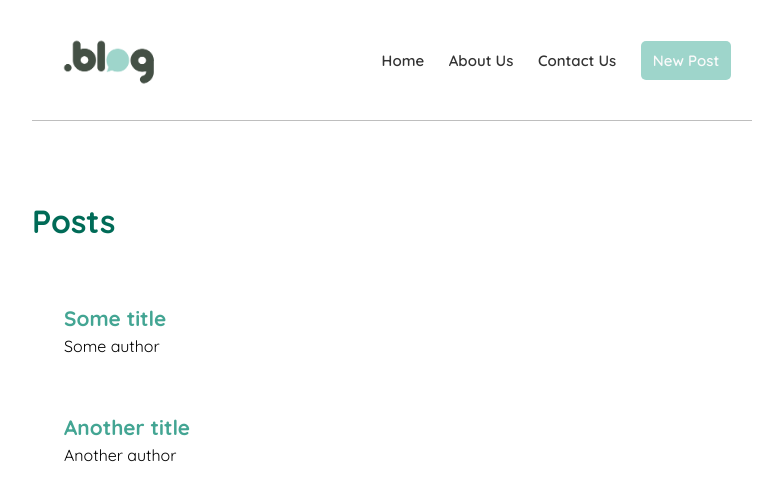
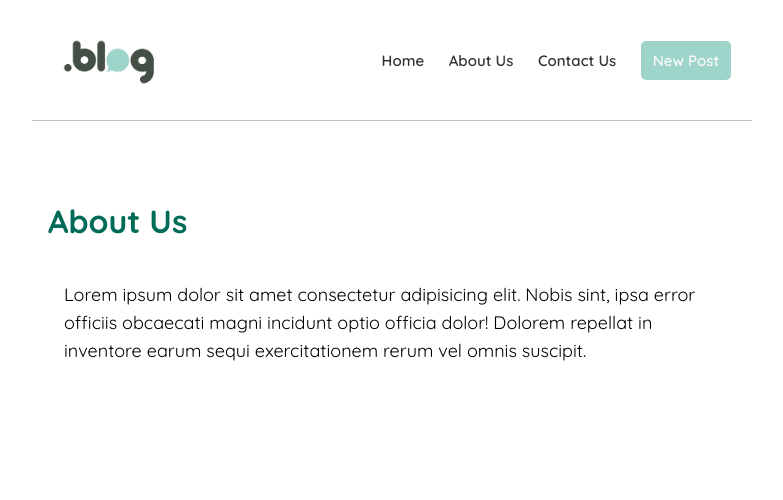
Before and after one commit to RockyGracie/reactjs-blog-project, a React (Create React App) app: page /about in a window 1280 px wide. Shown: the top 500 px of the page, without its empty margins (248-1031 px from the left). Built offline with nearby package versions, Linux system fonts and the light colour scheme; data requests are answered from the project's data file.

Commit message:
created about and contact pages

```diff
--- a/src/App.css
+++ b/src/App.css
@@ -55,17 +55,18 @@ body {
    border-radius: 5px;
 }
 
-.posts-list { margin-top: 5rem; }
+.home { margin-top: 5rem; }
 
-.posts-list h2 {
+.home h2 {
    color: #006b57;
    font-size: 2rem;
    margin-bottom: 2.5rem;
+   margin-left: 1rem;
 }
 
 .post {
    margin-bottom: 10px;
-   padding: 1.5rem 2rem;
+   padding: 1.5rem 2.5rem;
    cursor: pointer;
 }
 
@@ -76,3 +77,10 @@ body {
    font-size: 1.3rem;
    margin-bottom: 5px;
 }
+
+.about p,
+.contact p {
+   font-size: 18px;
+   line-height: 1.75rem;
+   margin: 0 2rem 10px 2rem;
+}
--- a/src/App.js
+++ b/src/App.js
@@ -1,8 +1,11 @@
-import './App.css'
+import './App.css';
 import { useState, useEffect } from 'react';
+import { BrowserRouter as Router, Route, Switch } from 'react-router-dom';
 
 import Header from './components/Header';
 import Home from './components/Home';
+import About from './components/About';
+import Contact from './components/Contact';
 
 function App() {
 
@@ -18,10 +21,24 @@ function App() {
   useEffect(() => fetchData(), []);
 
   return (
-    <div className="App">
-      <Header />
-      <Home posts={posts} />
-    </div>
+    <Router>
+      <div className="App">
+        <Header />
+        <div className="home">
+          <Switch>
+            <Route exact path="/">
+              <Home posts={posts} />
+            </Route>
+            <Route path="/about">
+              <About />
+            </Route>
+            <Route path="/contact">
+              <Contact />
+            </Route>
+          </Switch>
+        </div>
+      </div>
+    </Router>
   );
 };
 
--- /dev/null
+++ b/src/components/About.js
@@ -0,0 +1,14 @@
+const About = () => {
+   return (
+      <div className="about">
+         <h2>About Us</h2>
+         <p>
+            Lorem ipsum dolor sit amet consectetur adipisicing elit.
+            Nobis sint, ipsa error officiis obcaecati magni incidunt optio officia dolor!
+            Dolorem repellat in inventore earum sequi exercitationem rerum vel omnis suscipit.
+         </p>
+      </div>
+   );
+};
+
+export default About;
--- /dev/null
+++ b/src/components/Contact.js
@@ -0,0 +1,11 @@
+const Contact = () => {
+   return (
+      <div className="contact">
+         <h2>Contact</h2>
+         <p>+55 (47) 9 4002-8922</p>
+         <p>+55 (47) 555-12345</p>
+      </div>
+   );
+};
+
+export default Contact;
--- a/src/components/Header.js
+++ b/src/components/Header.js
@@ -1,4 +1,5 @@
 import Logo from './Logo';
+import { Link } from 'react-router-dom';
 
 const Header = () => {
    return (
@@ -8,13 +9,13 @@ const Header = () => {
          </div>
          <ul className="header-list">
             <li>
-               <a href="/">Home</a>
+               <Link to="/">Home</Link>
             </li>
             <li>
-               <a href="/">About Us</a>
+               <Link to="/about">About Us</Link>
             </li>
             <li>
-               <a href="/">Contact Us</a>
+               <Link to="/contact">Contact Us</Link>
             </li>
             <li>
                <a href="/">New Post</a>
```
